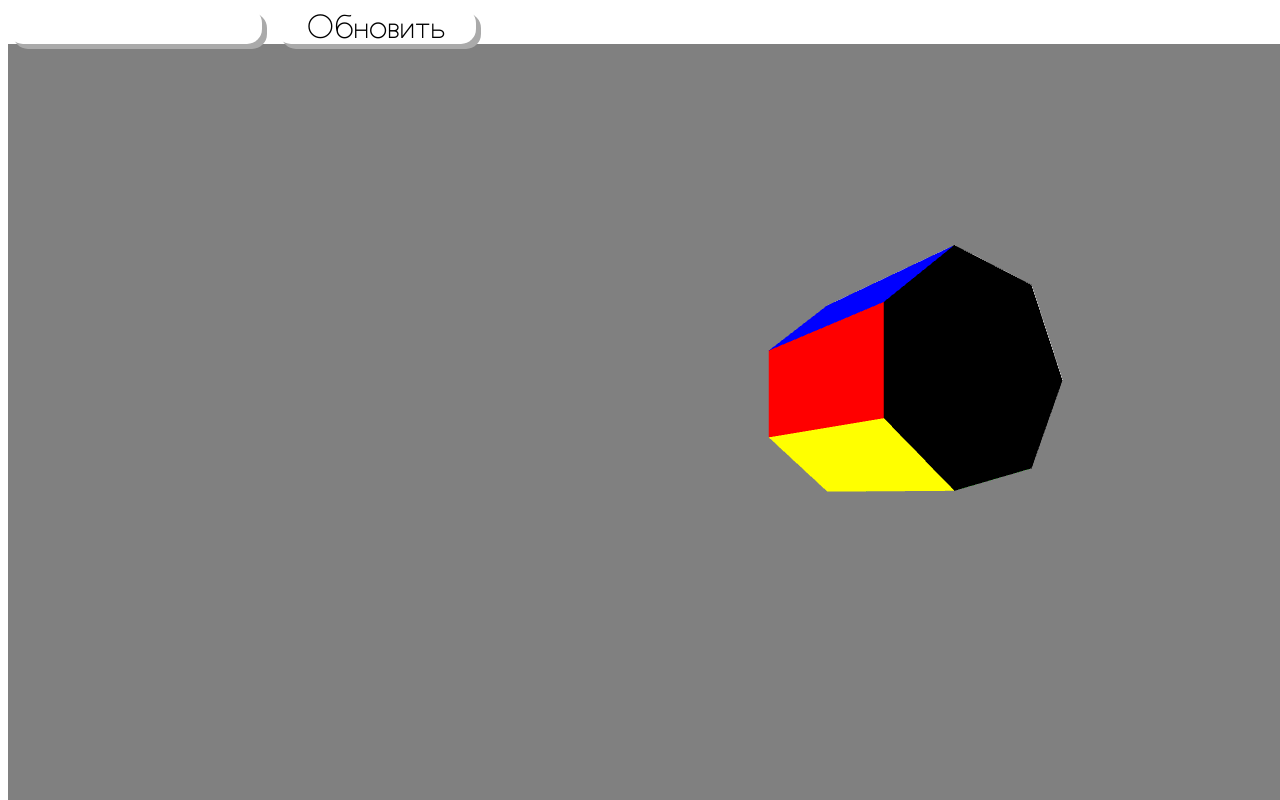
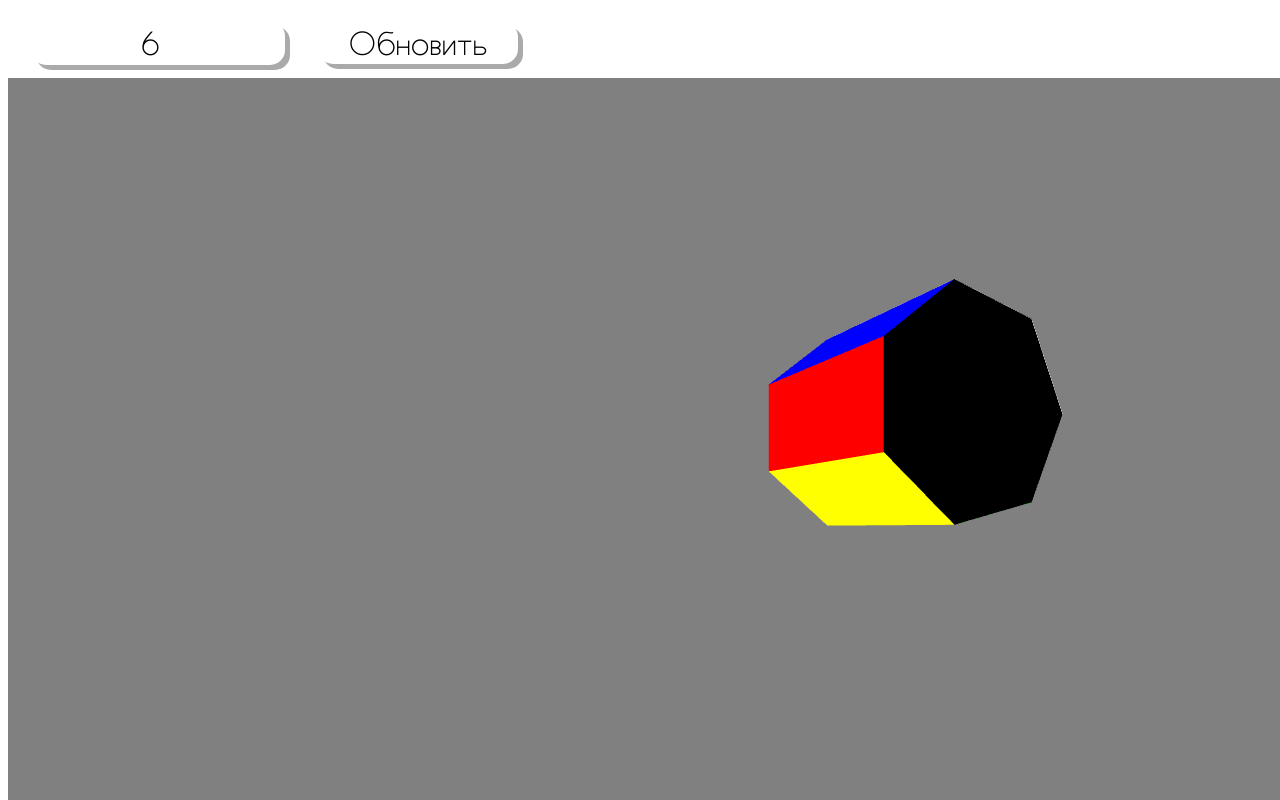
Before and after one commit to geekrope/webfolio, a plain HTML site: page index.html in a window 1280 px wide. Shown: the top 800 px of the page. Drawn offline with Linux system fonts and the light colour scheme; animation ran at ten frames a second.

Commit message:
Added controls

```diff
--- a/drawing.js
+++ b/drawing.js
@@ -1,6 +1,13 @@
 var mov_matrix = [1, 0, 0, 0, 0, 1, 0, 0, 0, 0, 1, 0, 0, 0, 0, 1];
 var accuracy = 3.5;
-function InitCube() {
+window.onload = function () {
+    InitSimpleShape();
+    document.getElementById("approve").onclick = function () {
+        accuracy = parseInt(document.getElementById("anglesCount").value) / 2;
+        InitSimpleShape();
+    };
+};
+function InitSimpleShape() {
     var zoom = 6;
     var gl = document.getElementById("cnvs").getContext("webgl");
     //var vertices = [
@@ -158,7 +165,7 @@ function InitCube() {
             gl.drawElements(gl.TRIANGLES, indices.length, gl.UNSIGNED_SHORT, 0);
             rotateY(mov_matrix, 0.01);
         }
-        window.requestAnimationFrame(InitCube);
+        window.requestAnimationFrame(InitSimpleShape);
         mov_matrix[14] = -zoom;
         mov_matrix[12] = 0;
     };
--- a/index.css
+++ b/index.css
@@ -4,12 +4,13 @@ body {
 .nInput {
     width: 250px;
     font-family: Caviar;
-    height: 90%;
+    height: 60%;
     font-size: 30px;
     border-radius: 0.5em;
     background: white;
     filter: drop-shadow(5px 5px 0px #aaaaaa);
     margin: auto;
+    vertical-align: middle;
     border: none;
     outline: none;
     text-align: center;
@@ -24,11 +25,13 @@ body {
     width: 200px;
     border: none;
     font-family: Caviar;
-    height: 90%;
+    height: 60%;
     font-size: 30px;
     border-radius: 0.5em;
     background: white;
     filter: drop-shadow(5px 5px 0px #aaaaaa);
+    margin: auto;
+    vertical-align: middle;
     margin-left: 10px;
     outline: none;
     text-align: center;
@@ -40,7 +43,8 @@ body {
     }
 
 .grid {
-    grid-template-rows: 100px auto;
+    display: grid;
+    grid-template-rows: 70px auto;
     grid-template-columns: 300px auto;
 }
 
--- a/index.html
+++ b/index.html
@@ -7,11 +7,11 @@
     </script>
     <link rel="stylesheet" href="index.css">
 </head>
-<body onload="InitCube()">
+<body>
     <div class="grid">
-        <input class="nInput" type="number" style="grid-row-start:1;grid-column-start:1" />
-        <button class="button" style="grid-row-start:1;grid-column-start:2">Обновить</button>
-        <canvas width="1600" height="900" id="cnvs" style="grid-row-start:2;grid-column-start:1;grid-column-end:3">
+        <input class="nInput" id="anglesCount" type="number" style="grid-row-start:1;grid-column-start:1" value="6"/>
+        <button class="button" id="approve" style="grid-row-start:1;grid-column-start:2">Обновить</button>
+        <canvas width="1600" height="900" id="cnvs" style="grid-row-start:2;grid-column-start:1;grid-column-end:3;margin:auto;vertical-align:middle">
         </canvas>
     </div>
 </body>
```
Also changed, not shown: drawing.ts (+10 -2 lines), 1 other file.
